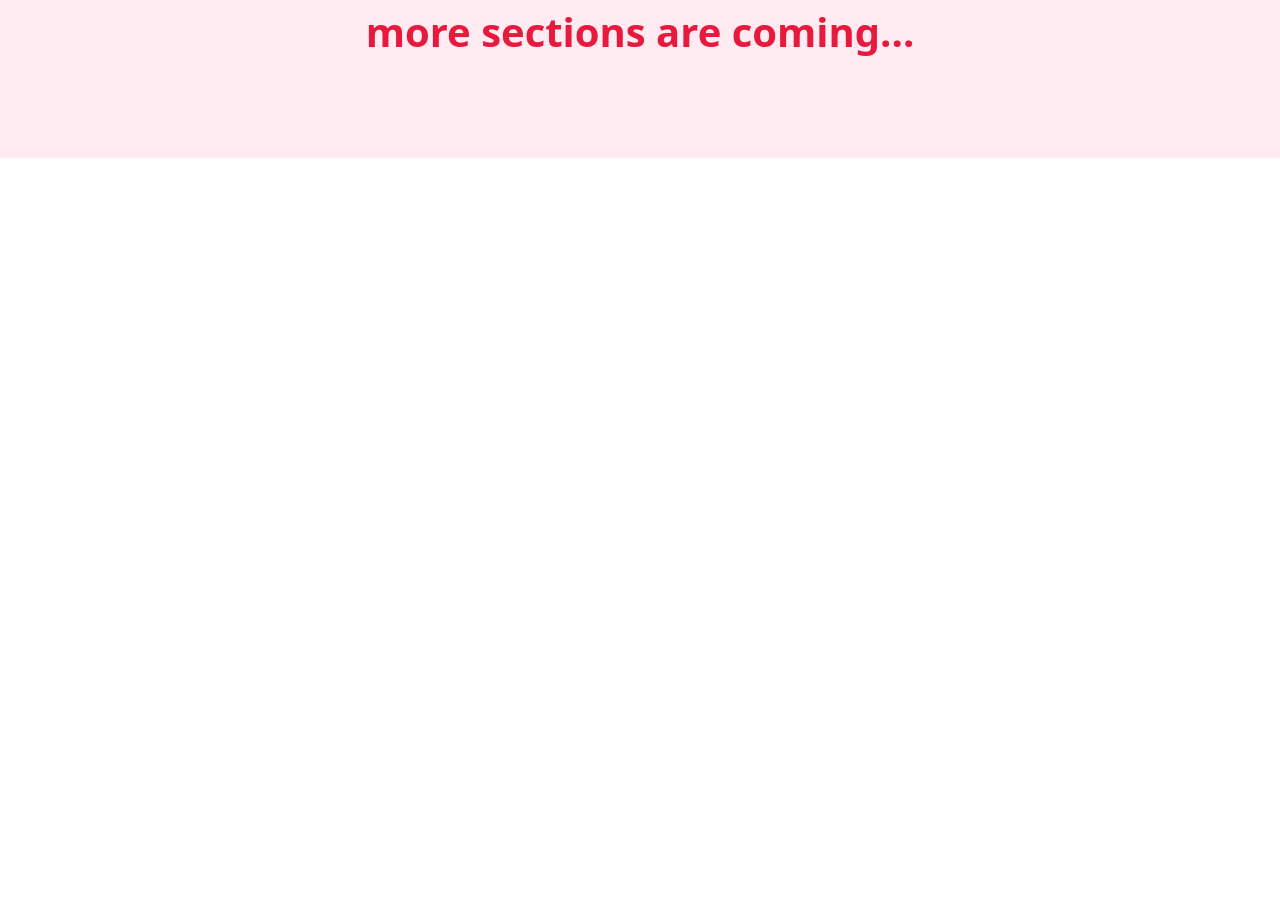
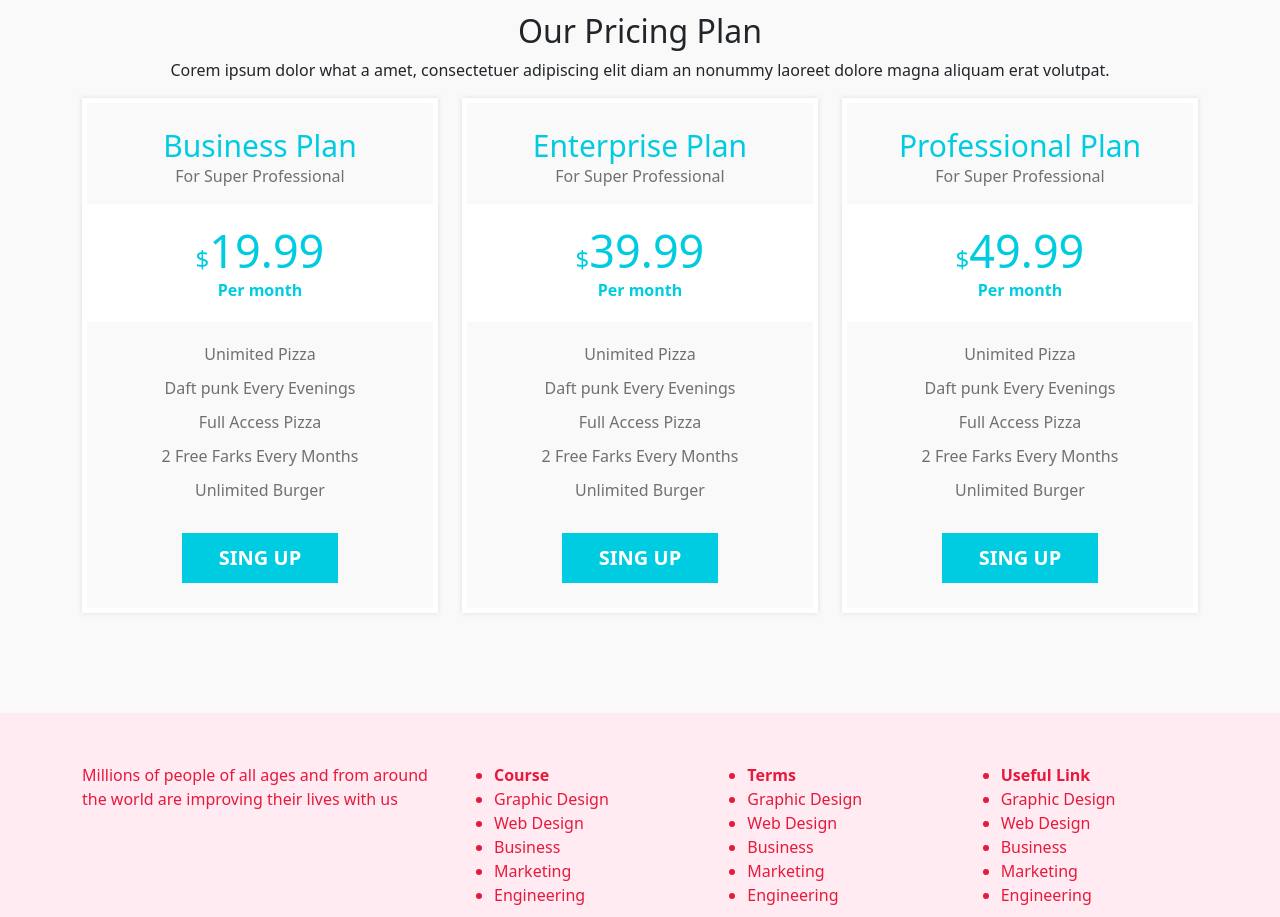
Before and after one commit to minhaz-bin-monib/child-demo, a React (Create React App) app: page / in a window 1280 px wide. Shown: the part 1880-2797 px from the top of the page. Before the commit the page ends 2038 px from the top, so only its background shows below. Built offline with nearby package versions, Linux system fonts and the light colour scheme.

Commit message:
second phase code

```diff
--- /dev/null
+++ b/src/components/Dashboard.js
@@ -0,0 +1,17 @@
+import React from 'react';
+import { Link } from 'react-router-dom';
+
+const Dashboard = () => {
+    return (
+        <div style={{background:'#ffebf1', display:'flex', alignItems:'center', justifyContent:'center', marginTop:'50px'}}>
+            <div>
+            <h2>Simple Admin Dashboard</h2>
+            <button className='btn btn-primary'><Link style={{textDecoration:"none", color:"white"}} to='/addNurse'>Add Nurse From Here</Link></button> <br />
+            <button className='btn btn-danger'><Link style={{textDecoration:"none", color:"white"}} to='/nurses'>Delete Nurse From Here</Link></button>
+            </div>
+
+        </div>
+    );
+};
+
+export default Dashboard;
--- a/src/components/LoginBootstrap.js
+++ b/src/components/LoginBootstrap.js
@@ -35,15 +35,15 @@ const LoginBootstrap = () => {
 
             <form onSubmit={handleSubmit}>
             <div class="mb-3">
-                <label for="formGroupExampleInput" className="form-label">Example label</label>
+                <label for="formGroupExampleInput" className="form-label">Enter Email</label>
                 <input type="email" name='email' className="form-control" id="formGroupExampleInput" placeholder="Your Email" required/>
             </div>
             <div className="mb-3">
-                <label for="formGroupExampleInput2" className="form-label">Another label</label>
+                <label for="formGroupExampleInput2" className="form-label">Enter Password</label>
                 <input type="password" name='password' className="form-control" id="formGroupExampleInput2" placeholder="Your Password" required />
 
             </div>
-            {success && <Navigate to="/nurses"></Navigate> }
+            {success && <Navigate to="/dashboard"></Navigate> }
             {!success && <p className='text-danger'>Password is wrong</p> }
             <button className='btn btn-primary' type='submit'>Login</button>
             </form>
--- a/src/components/MainSections.css
+++ b/src/components/MainSections.css
@@ -280,3 +280,219 @@ color: #e7193d;
 
 font-weight: 700;
     }
+
+
+
+
+
+
+
+
+
+
+    .our-service{
+        padding: 100px 0px;
+
+    }
+    .service{
+    border: 5px solid #ebebeb;
+    padding: 30px 27px;
+    margin-bottom: 30px;
+    transition: all 0.5s;
+    -webkit-transition: all 0.5s;
+    -moz-transition: all 0.5s;
+    }
+    .service:hover{
+    border: 5px solid #f69165;
+    }
+    .service i{
+    float:  left;
+    /* display:  block; */
+    /* margin-right:  5px; */
+    /* margin-bottom:  100px; */
+    /* padding-top: 0; */
+    padding-right: 4px;
+    }
+    .service h1{
+    font-size: 24px;
+    /* padding-top: 17px; */
+    /* display:  inline-block; */
+    margin-bottom: 17px;
+    padding-top: 22px;
+    }
+    .service p{padding: 7px 0px;/* margin-left: 0px; *//* max-width: 750px; */margin-bottom: 8px;}
+    .service a{
+    text-decoration:  none;
+    color: #6f6e6e;
+    font-weight:  bold;
+    transition: all 0.3s;
+    -webkit-transition: all 0.3s;
+    -moz-transition: all 0.3s;
+    }
+    .service a:hover{
+    color: #f69165;
+    }
+    .service a span{
+    transition: all 0.3s;
+    -webkit-transition: all 0.3s;
+    -moz-transition: all 0.3s;
+    }
+    .service a:hover span{
+    margin-left: 5px;
+    }
+
+
+.our-price{
+    background: #f9f9f9;
+    padding: 100px 0;
+}
+.price-content{
+    text-align:  center;
+    border: 5px solid #fff;
+    box-shadow: 0px 0px 5px  #b9b9b96e;
+    /* padding: 25px; */
+    padding:  25px 0px;
+    transition: all 0.3s;
+-webkit-transition: all 0.3s;
+-moz-transition: all 0.3s;
+}
+.price-content:hover{
+    border: 5px solid #ffebf1;
+}
+.price-head{
+    margin:  0 auto;
+    text-align:  center;
+}
+.price-head h2{
+    margin-bottom:  0px;
+    font-size: 30px;
+    color: #00cce1;
+}
+.price-head p{
+    font-size: 16px;
+    color: #707070;
+}
+.price-content .price-package{
+    background:  #fff;
+    /* padding: 0px; */
+}
+.price-package{
+    color: #00cce1;
+    padding: 20px 16px;
+    background:  #fff;
+    margin: 15px 0px;
+        transition: all 0.3s;
+-webkit-transition: all 0.3s;
+-moz-transition: all 0.3s;
+}
+.price-content:hover .price-package {
+    background: #ffebf1;
+    color: #e7193d;
+}
+
+.price-package h1{
+    margin-bottom:  0px;
+    font-size: 45px;
+    letter-spacing: 0px;
+}
+.price-package h1 span{
+    font-size:  24px;
+
+}
+.price-package span{}
+.price-package p{
+    margin-bottom: 0px;
+    font-weight:  bold;
+}
+.package{}
+.package ul{
+    padding-bottom: 10px;
+    padding-left:  0;
+}
+.package ul li{
+    list-style: none;
+    padding: 5px;
+    color: #707070;
+}
+.package a{}
+.package a button{}
+.price-btn{
+    border:  none;
+    padding: 10px 37px;
+    background: #00cce1;
+    color:  #fff;
+    font-weight:  bold;
+    font-size: 20px;
+}
+.package a .price-btn{}
+
+
+
+
+
+footer{
+
+padding-top: 50px;
+
+padding-bottom: 20px;
+
+background: #ffebf1;
+
+color: #e7193d;
+}
+
+.footer-control{
+
+    /* display: flex; */
+
+    /* align-items: center; */
+
+    padding-left: 100px;
+    }
+
+    .img-2{
+
+    margin-bottom: 15px;
+    }
+
+    .mrgn{
+
+    margin-top: 1px;
+    }
+
+    .package a .price-btn:hover {
+        background-color:#e7193d;
+    }
+
+
+    .agency{
+
+    }
+
+
+    .agency h1{
+
+font-size: 36px;
+
+}
+    .agency h2{
+
+font-size: 21px;
+
+}
+    .agency p{
+
+font-size: 15px;
+
+}
+
+
+    .agency .lit-pic{
+
+height: 35px;
+
+}
+
+.mr{
+
+}
--- a/src/components/MainSections.js
+++ b/src/components/MainSections.js
@@ -131,9 +131,146 @@ const MainSections = () => {
             </section>
 
 
-<div class="more">
+            <section class="our-price">
+  <div class="container">
+    <div class="row">
+      <div class="col-md-12">
+        <div class="heading text-center">
+          <h2>Our Pricing Plan</h2>
+
+          <p>Corem ipsum dolor what a amet, consectetuer adipiscing elit diam an nonummy laoreet dolore magna aliquam erat volutpat.</p>
+        </div>
+      </div>
+    </div>
+    <div class="row">
+      <div class="col-md-4">
+        <div class="price-content">
+          <div class="price-head">
+            <h2>Business Plan</h2>
+            <p>For Super Professional</p>
+          </div>
+          <div class="price-package">
+            <h1><span>$</span>19.99</h1>
+            <p>Per month</p>
+          </div>
+          <div class="package">
+            <ul >
+              <li>Unimited Pizza</li>
+              <li>Daft punk Every Evenings</li>
+              <li>Full Access Pizza</li>
+              <li>2 Free Farks Every Months</li>
+              <li>Unlimited Burger</li>
+            </ul>
+            <a href="#"><button class="price-btn">SING UP</button></a>
+          </div>
+        </div>
+      </div>
+      <div class="col-md-4">
+        <div class="price-content">
+          <div class="price-head">
+            <h2>Enterprise Plan</h2>
+            <p>For Super Professional</p>
+          </div>
+          <div class="price-package">
+            <h1><span>$</span>39.99</h1>
+            <p>Per month</p>
+          </div>
+          <div class="package">
+            <ul >
+              <li>Unimited Pizza</li>
+              <li>Daft punk Every Evenings</li>
+              <li>Full Access Pizza</li>
+              <li>2 Free Farks Every Months</li>
+              <li>Unlimited Burger</li>
+            </ul>
+            <a href="#"><button class="price-btn">SING UP</button></a>
+          </div>
+        </div>
+      </div>
+      <div class="col-md-4">
+        <div class="price-content">
+          <div class="price-head">
+            <h2>Professional Plan</h2>
+            <p>For Super Professional</p>
+          </div>
+          <div class="price-package">
+            <h1><span>$</span>49.99</h1>
+            <p>Per month</p>
+          </div>
+          <div class="package">
+            <ul >
+              <li>Unimited Pizza</li>
+              <li>Daft punk Every Evenings</li>
+              <li>Full Access Pizza</li>
+              <li>2 Free Farks Every Months</li>
+              <li>Unlimited Burger</li>
+            </ul>
+            <a href="#"><button class="price-btn">SING UP</button></a>
+          </div>
+        </div>
+      </div>
+    </div>
+  </div>
+</section>
+
+
+
+<footer>
+  <div class="container">
+    <div class="row">
+      <div class="col-md-4">
+        <p>Millions of people of all ages and from around
+          the world are improving their lives with us</p>
+      </div>
+      <div class="col-md-8 footer-control">
+        <div class="row ">
+          <div class="col-md-4">
+            <ul>
+              <li><b class="bold">Course</b></li>
+              <li>Graphic Design</li>
+              <li>Web Design</li>
+              <li>Business</li>
+              <li>Marketing</li>
+              <li>Engineering</li>
+
+            </ul>
+
+          </div>
+          <div class="col-md-4">
+            <ul>
+              <li><b class="bold">Terms</b></li>
+              <li>Graphic Design</li>
+              <li>Web Design</li>
+              <li>Business</li>
+              <li>Marketing</li>
+              <li>Engineering</li>
+            </ul>
+
+          </div>
+          <div class="col-md-4">
+            <ul>
+              <li><b class="bold">Useful Link</b></li>
+              <li>Graphic Design</li>
+              <li>Web Design</li>
+              <li>Business</li>
+              <li>Marketing</li>
+              <li>Engineering</li>
+            </ul>
+          </div>
+        </div>
+      </div>
+    </div>
+
+    <div class="row copyright">
+      <p>Copyright © 2022 eGrow Plants | Powered by eGrow Plants</p>
+    </div>
+  </div>
+</footer>
+
+
+{/* <div class="more">
   <h1>more sections are coming...</h1>
- </div>
+ </div> */}
 
 
         </div>
--- /dev/null
+++ b/src/components/NurseDetails.js
@@ -0,0 +1,15 @@
+import React, { useContext } from 'react';
+
+const NurseDetails = (props) => {
+    console.log(props.usr);
+
+    return (
+        <div>
+            <h2>List:</h2>
+
+
+        </div>
+    );
+};
+
+export default NurseDetails;
--- a/src/layout/Main.js
+++ b/src/layout/Main.js
@@ -25,12 +25,12 @@ const Main = () => {
                                 </li>
 
                                 <li className="nav-item">
-                                    <a className="nav-link" href="#nurse"><Link to='/nurses'>Nurses</Link></a>
+                                    <a className="nav-link" href="#nurse"><Link className='main-text-style' to='/nurses'>Nurses</Link></a>
                                 </li>
                             </ul>
                             <form className="d-flex">
-                                <Link to='/login'>Login</Link>/
-                                <Link to='/register'>Register</Link>
+
+                                <button className='btn btn-danger'><Link style={{color:"white"}} className='main-text-style' to='/register'>Sign Up</Link></button>
                             </form>
                         </div>
                     </div>
```
Also changed, not shown: src/App.js (+10 -0 lines), src/components/AllNurses.js (+17 -7 lines).
